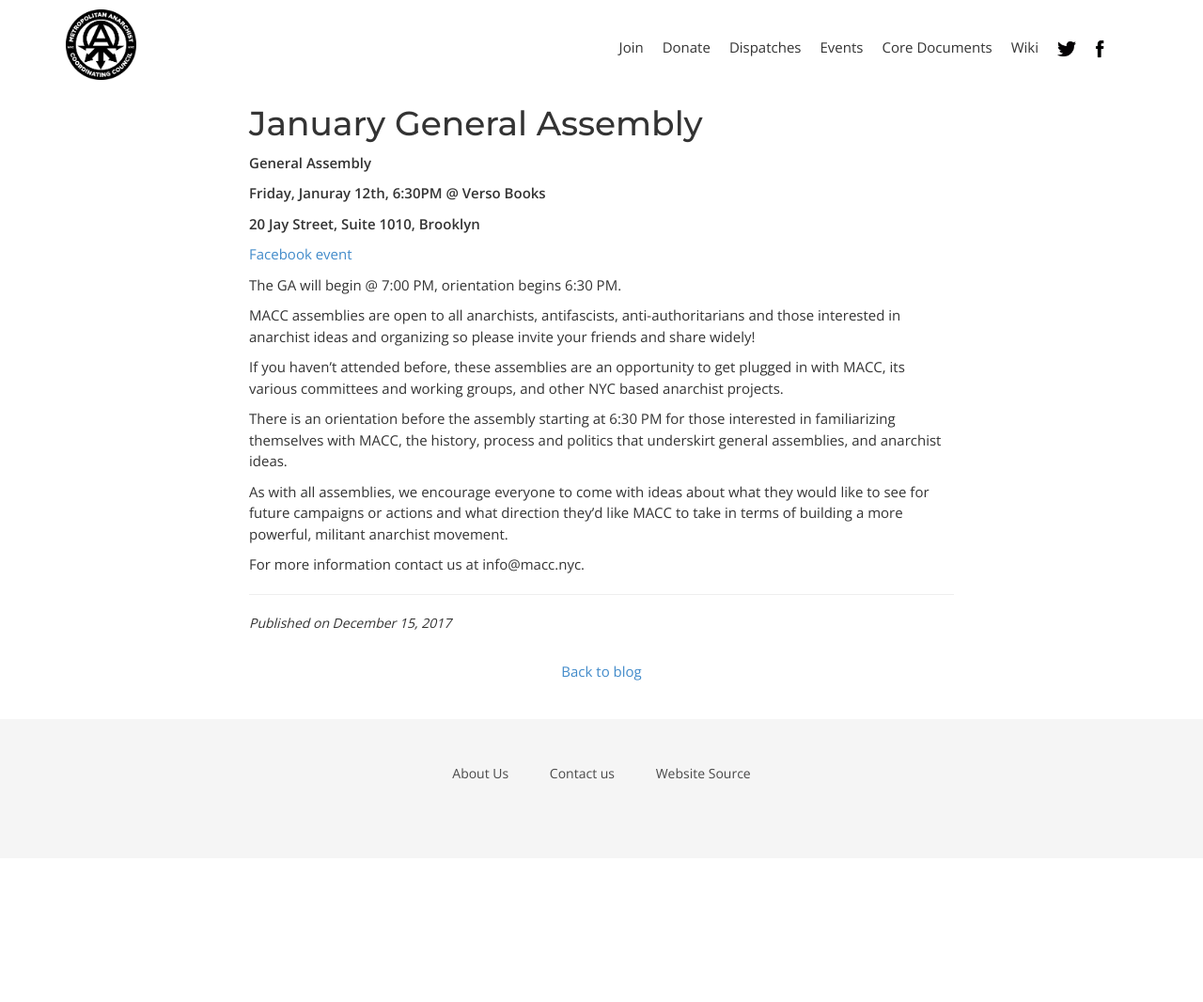
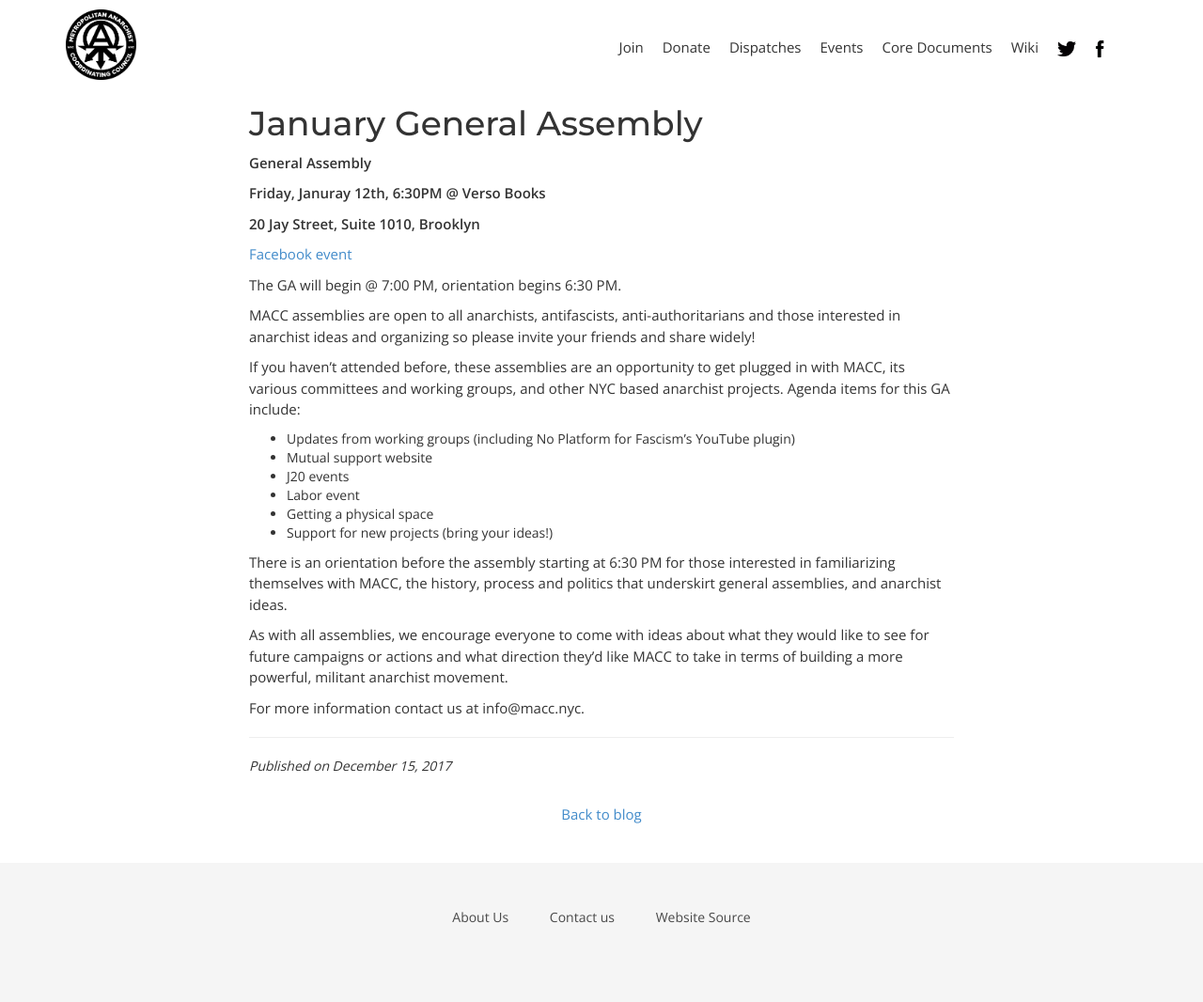
Before and after one commit to MACCNYC/maccnyc.github.io, a Jekyll site: the page built from _posts/2017-12-15-assembly.md, in a window 1280 px wide. Shown: the whole page at 94% size. Built offline with Jekyll 4.4.1, drawn with Linux system fonts in a browser that asks for light colours; some web fonts are replaced; before the commit the page ends 913 px from its top, so only the background shows below that.

Commit message:
Update 2017-12-15-assembly.md

```diff
--- a/_posts/2017-12-15-assembly.md
+++ b/_posts/2017-12-15-assembly.md
@@ -16,7 +16,13 @@ The GA will begin @ 7:00 PM, orientation begins 6:30 PM.
 
 MACC assemblies are open to all anarchists, antifascists, anti-authoritarians and those interested in anarchist ideas and organizing so please invite your friends and share widely!
 
-If you haven't attended before, these assemblies are an opportunity to get plugged in with MACC, its various committees and working groups, and other NYC based anarchist projects.
+If you haven't attended before, these assemblies are an opportunity to get plugged in with MACC, its various committees and working groups, and other NYC based anarchist projects. Agenda items for this GA include:
+- Updates from working groups (including No Platform for Fascism's YouTube plugin)
+- Mutual support website
+- J20 events
+- Labor event
+- Getting a physical space
+- Support for new projects (bring your ideas!)
 
 There is an orientation before the assembly starting at 6:30 PM for those interested in familiarizing themselves with MACC, the history, process and politics that underskirt general assemblies, and anarchist ideas.
 
```
